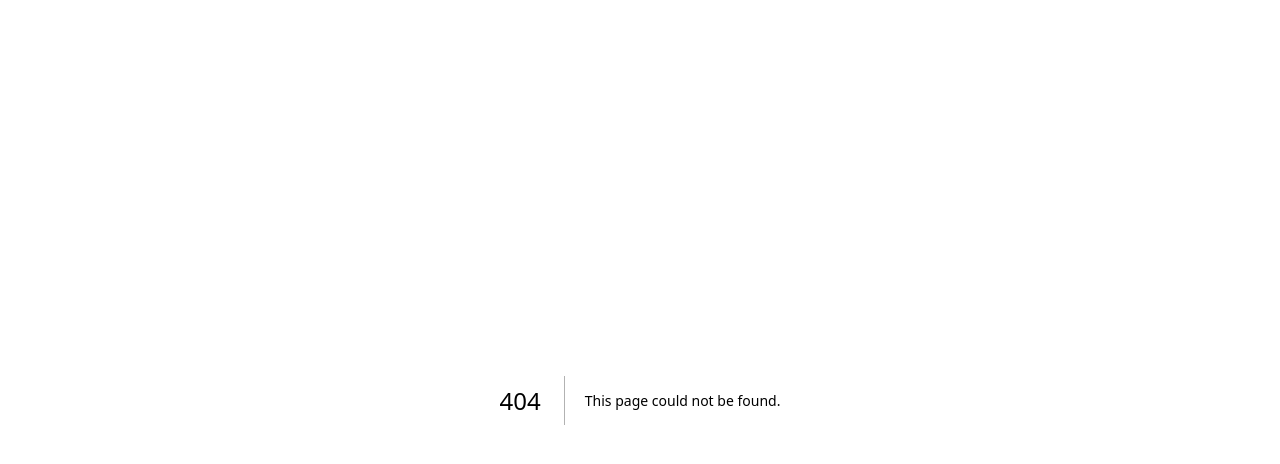
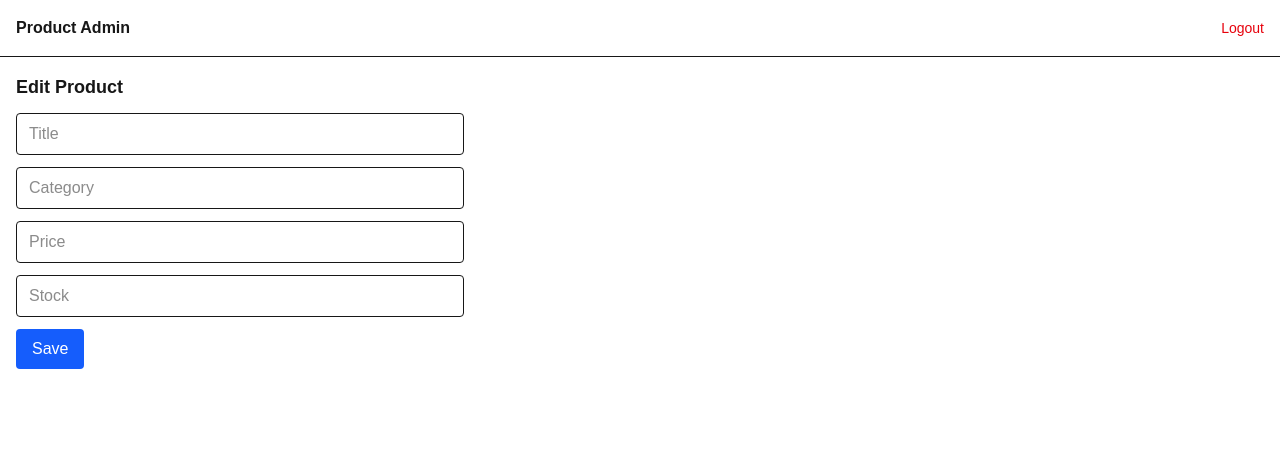
Before and after one commit to Rashi-k2003/product-admin-dashboard, a Next.js app: page /products/edit/1 in a window 1280 px wide. Before the commit this address had no page. Shown: the top 464 px of the page. Built offline with nearby package versions, Linux system fonts and the light colour scheme; no server answers; sample sign-in values are in the browser's storage.

Commit message:
feat: add, edit, and delete products with validation and confirm modal

```diff
--- /dev/null
+++ b/src/app/products/[id]/page.js
@@ -0,0 +1,52 @@
+"use client";
+
+import { useEffect, useState } from "react";
+import { useParams } from "next/navigation";
+import { getProduct } from "@/services/products";
+import Loader from "@/components/Loader";
+
+export default function ProductDetailsPage() {
+  const { id } = useParams();
+  const [product, setProduct] = useState(null);
+  const [notFound, setNotFound] = useState(false);
+  const [loading, setLoading] = useState(true);
+
+  useEffect(() => {
+    setLoading(true);
+    getProduct(id)
+      .then((data) => {
+        if (data.message) setNotFound(true); // DummyJSON returns a message on invalid id
+        else setProduct(data);
+      })
+      .catch(() => setNotFound(true))
+      .finally(() => setLoading(false));
+  }, [id]);
+
+  if (loading) return <Loader />;
+  if (notFound) return <p className="text-center py-10">Product not found.</p>;
+
+  return (
+    <div className="max-w-2xl">
+      <div className="flex gap-3 overflow-x-auto mb-4">
+        {product.images?.map((img, i) => (
+          <img key={i} src={img} className="w-32 h-32 object-cover rounded" alt={`${product.title} ${i + 1}`} />
+        ))}
+      </div>
+      <h1 className="text-xl font-semibold">{product.title}</h1>
+      <p className="text-gray-600 mt-1">{product.description}</p>
+      <p className="text-lg font-medium mt-2">${product.price}</p>
+
+      <h2 className="font-semibold mt-4 mb-2">Reviews</h2>
+      {product.reviews?.length ? (
+        product.reviews.map((r, i) => (
+          <div key={i} className="border-b py-2 text-sm">
+            <p className="font-medium">{r.reviewerName} — ⭐ {r.rating}</p>
+            <p>{r.comment}</p>
+          </div>
+        ))
+      ) : (
+        <p className="text-sm text-gray-500">No reviews yet.</p>
+      )}
+    </div>
+  );
+}
--- /dev/null
+++ b/src/app/products/add/page.js
@@ -0,0 +1,95 @@
+"use client";
+
+import { useState } from "react";
+import { useRouter } from "next/navigation";
+import { addProduct } from "@/services/products";
+
+export default function AddProductPage() {
+  const router = useRouter();
+  const [form, setForm] = useState({ title: "", category: "", price: "", stock: "" });
+  const [errors, setErrors] = useState({});
+  const [loading, setLoading] = useState(false);
+
+  function validate() {
+    const e = {};
+    if (!form.title.trim()) e.title = "Title is required";
+    if (!form.category.trim()) e.category = "Category is required";
+    if (!form.price || Number(form.price) <= 0) e.price = "Price must be greater than 0";
+    if (!form.stock || Number(form.stock) < 0) e.stock = "Stock must be 0 or more";
+    setErrors(e);
+    return Object.keys(e).length === 0;
+  }
+
+  async function handleSubmit(e) {
+    e.preventDefault();
+    if (loading || !validate()) return; // guards against double-submit and bad data
+    setLoading(true);
+    try {
+      await addProduct({
+        ...form,
+        price: Number(form.price),
+        stock: Number(form.stock),
+      });
+      // API doesn't actually persist this — we just navigate back to the list.
+      // See README notes on this.
+      router.push("/products");
+    } finally {
+      setLoading(false);
+    }
+  }
+
+  return (
+    <form onSubmit={handleSubmit} className="max-w-md space-y-3">
+      <h1 className="text-lg font-semibold">Add Product</h1>
+
+      <div>
+        <input
+          placeholder="Title"
+          className="border rounded px-3 py-2 w-full"
+          value={form.title}
+          onChange={(e) => setForm({ ...form, title: e.target.value })}
+        />
+        {errors.title && <p className="text-red-600 text-xs">{errors.title}</p>}
+      </div>
+
+      <div>
+        <input
+          placeholder="Category"
+          className="border rounded px-3 py-2 w-full"
+          value={form.category}
+          onChange={(e) => setForm({ ...form, category: e.target.value })}
+        />
+        {errors.category && <p className="text-red-600 text-xs">{errors.category}</p>}
+      </div>
+
+      <div>
+        <input
+          placeholder="Price"
+          type="number"
+          className="border rounded px-3 py-2 w-full"
+          value={form.price}
+          onChange={(e) => setForm({ ...form, price: e.target.value })}
+        />
+        {errors.price && <p className="text-red-600 text-xs">{errors.price}</p>}
+      </div>
+
+      <div>
+        <input
+          placeholder="Stock"
+          type="number"
+          className="border rounded px-3 py-2 w-full"
+          value={form.stock}
+          onChange={(e) => setForm({ ...form, stock: e.target.value })}
+        />
+        {errors.stock && <p className="text-red-600 text-xs">{errors.stock}</p>}
+      </div>
+
+      <button
+        disabled={loading}
+        className="bg-blue-600 text-white px-4 py-2 rounded disabled:opacity-50"
+      >
+        {loading ? "Saving..." : "Save"}
+      </button>
+    </form>
+  );
+}
--- /dev/null
+++ b/src/app/products/edit/[id]/page.js
@@ -0,0 +1,112 @@
+"use client";
+
+import { useEffect, useState } from "react";
+import { useRouter, useParams } from "next/navigation";
+import { getProduct, updateProduct } from "@/services/products";
+import Loader from "@/components/Loader";
+
+export default function EditProductPage() {
+  const router = useRouter();
+  const { id } = useParams();
+  const [form, setForm] = useState({ title: "", category: "", price: "", stock: "" });
+  const [errors, setErrors] = useState({});
+  const [loading, setLoading] = useState(false);
+  const [fetching, setFetching] = useState(true);
+
+  useEffect(() => {
+    getProduct(id)
+      .then((data) => {
+        setForm({
+          title: data.title || "",
+          category: data.category || "",
+          price: data.price ?? "",
+          stock: data.stock ?? "",
+        });
+      })
+      .finally(() => setFetching(false));
+  }, [id]);
+
+  function validate() {
+    const e = {};
+    if (!form.title.trim()) e.title = "Title is required";
+    if (!form.category.trim()) e.category = "Category is required";
+    if (!form.price || Number(form.price) <= 0) e.price = "Price must be greater than 0";
+    if (!form.stock || Number(form.stock) < 0) e.stock = "Stock must be 0 or more";
+    setErrors(e);
+    return Object.keys(e).length === 0;
+  }
+
+  async function handleSubmit(e) {
+    e.preventDefault();
+    if (loading || !validate()) return;
+    setLoading(true);
+    try {
+      await updateProduct(id, {
+        ...form,
+        price: Number(form.price),
+        stock: Number(form.stock),
+      });
+      // API doesn't persist this either — navigating back reflects intent only
+      router.push("/products");
+    } finally {
+      setLoading(false);
+    }
+  }
+
+  if (fetching) return <Loader />;
+
+  return (
+    <form onSubmit={handleSubmit} className="max-w-md space-y-3">
+      <h1 className="text-lg font-semibold">Edit Product</h1>
+
+      <div>
+        <input
+          placeholder="Title"
+          className="border rounded px-3 py-2 w-full"
+          value={form.title}
+          onChange={(e) => setForm({ ...form, title: e.target.value })}
+        />
+        {errors.title && <p className="text-red-600 text-xs">{errors.title}</p>}
+      </div>
+
+      <div>
+        <input
+          placeholder="Category"
+          className="border rounded px-3 py-2 w-full"
+          value={form.category}
+          onChange={(e) => setForm({ ...form, category: e.target.value })}
+        />
+        {errors.category && <p className="text-red-600 text-xs">{errors.category}</p>}
+      </div>
+
+      <div>
+        <input
+          placeholder="Price"
+          type="number"
+          className="border rounded px-3 py-2 w-full"
+          value={form.price}
+          onChange={(e) => setForm({ ...form, price: e.target.value })}
+        />
+        {errors.price && <p className="text-red-600 text-xs">{errors.price}</p>}
+      </div>
+
+      <div>
+        <input
+          placeholder="Stock"
+          type="number"
+          className="border rounded px-3 py-2 w-full"
+          value={form.stock}
+          onChange={(e) => setForm({ ...form, stock: e.target.value })}
+        />
+        {errors.stock && <p className="text-red-600 text-xs">{errors.stock}</p>}
+      </div>
+
+      <button
+        disabled={loading}
+        className="bg-blue-600 text-white px-4 py-2 rounded disabled:opacity-50"
+      >
+        {loading ? "Saving..." : "Save"}
+      </button>
+    </form>
+  );
+}
```
